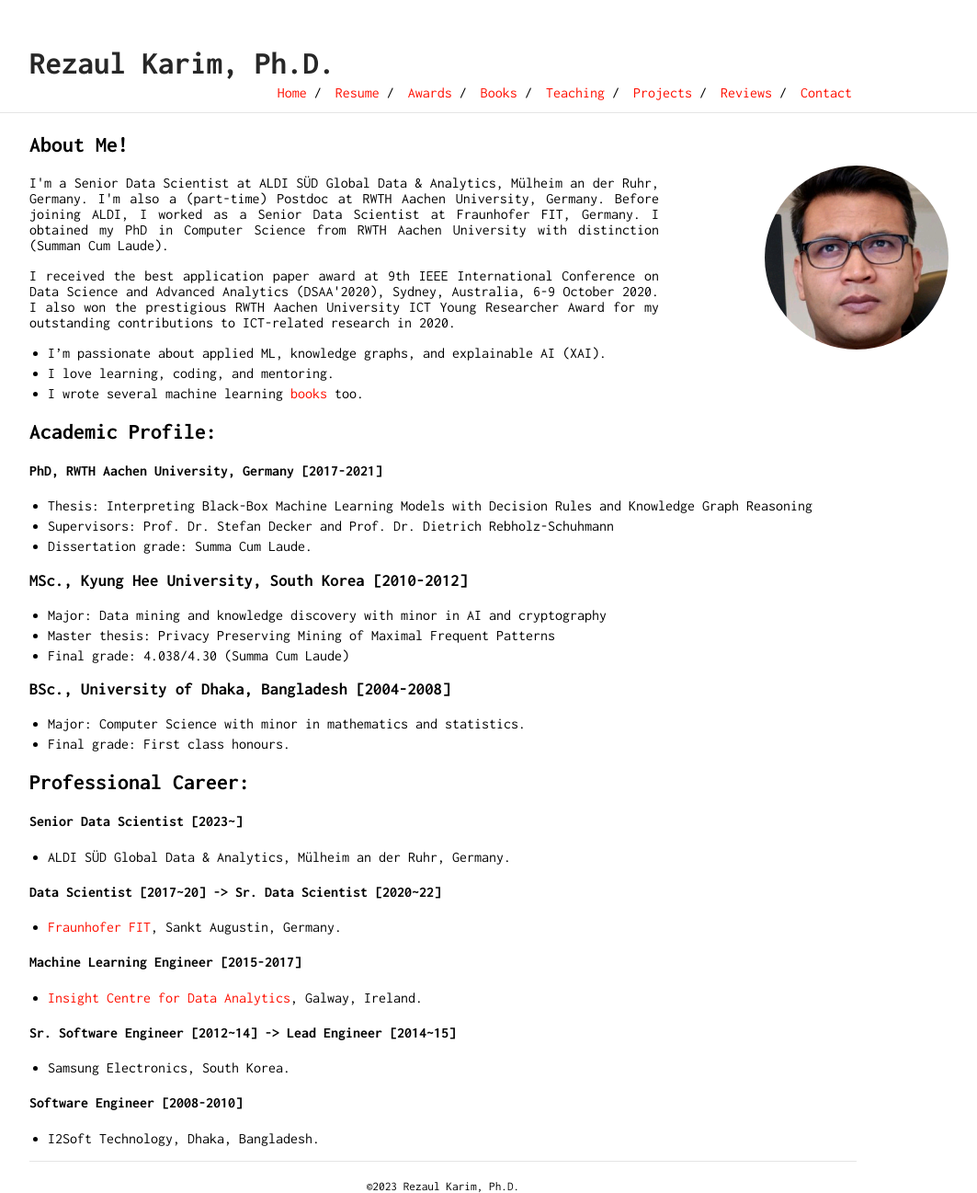
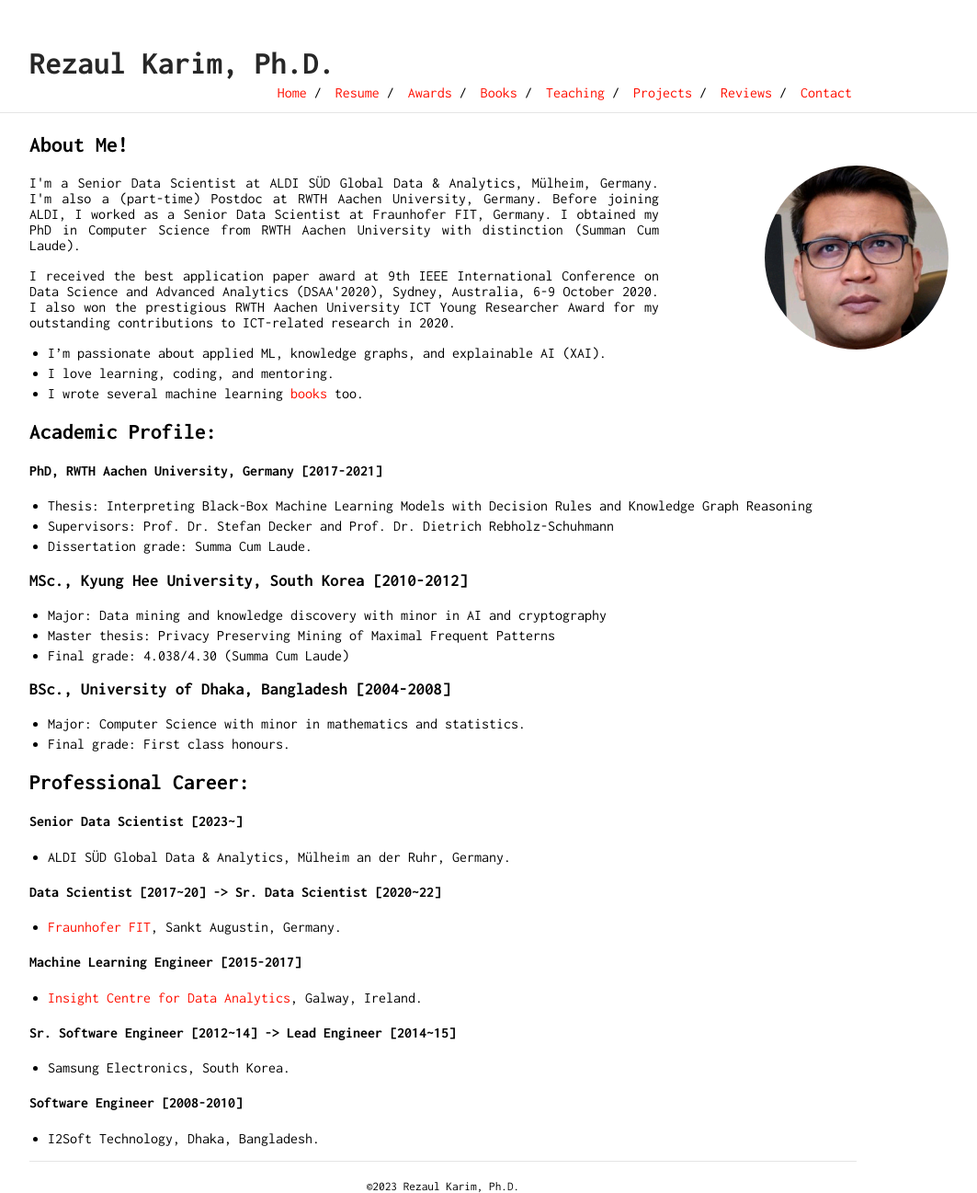
Before and after one commit to rezacsedu/rezacsedu.github.io, a Jekyll site: the page built from index.md, in a window 1280 px wide. Shown: the whole page at 92% size, without its empty margins (158-1221 px from the left). Built offline with Jekyll 4.4.1, drawn with Linux system fonts in a browser that asks for light colours; our own code applies the rules of GitHub Pages for plain Markdown files.

Commit message:
Update index.md

```diff
--- a/index.md
+++ b/index.md
@@ -1,7 +1,7 @@
 ## About Me!
 <img class="profile-picture" src="img/1664312512000.jpg" width="100">
 
-<p style='text-align: justify;'> I'm a Senior Data Scientist at ALDI SÜD Global Data & Analytics, Mülheim an der Ruhr, Germany. I'm also a (part-time) Postdoc at RWTH Aachen University, Germany. Before joining ALDI, I worked as a Senior Data Scientist at Fraunhofer FIT, Germany. I obtained my PhD in Computer Science from RWTH Aachen University with distinction (Summan Cum Laude).</p>
+<p style='text-align: justify;'> I'm a Senior Data Scientist at ALDI SÜD Global Data & Analytics, Mülheim, Germany. I'm also a (part-time) Postdoc at RWTH Aachen University, Germany. Before joining ALDI, I worked as a Senior Data Scientist at Fraunhofer FIT, Germany. I obtained my PhD in Computer Science from RWTH Aachen University with distinction (Summan Cum Laude).</p>
 
 <p style='text-align: justify;'> I received the best application paper award at 9th IEEE International Conference on Data Science and Advanced Analytics (DSAA'2020),  Sydney, Australia, 6-9 October 2020. I also won the prestigious RWTH Aachen University ICT Young Researcher Award for my outstanding contributions to ICT-related research in 2020. </p>
 
```
